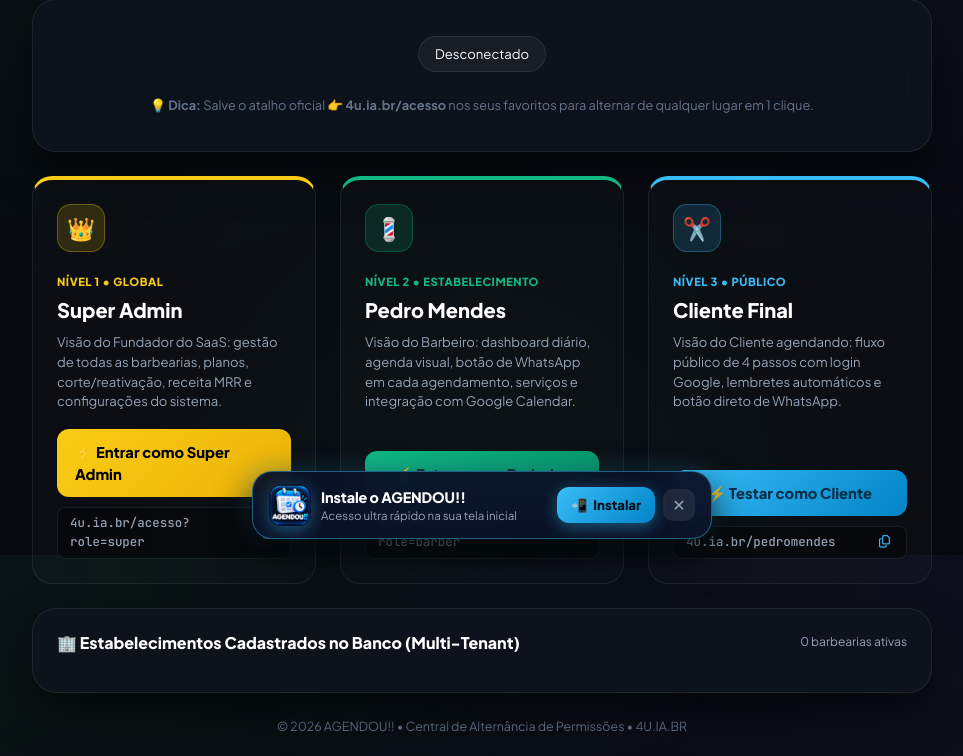
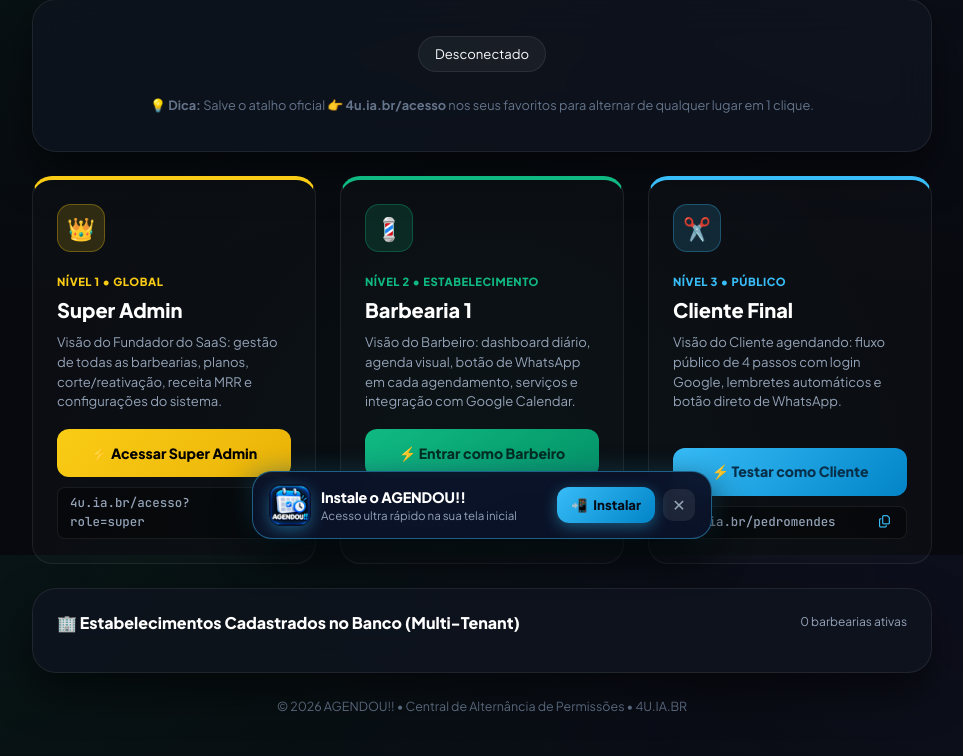
Before and after one commit to 4u-Labs/agendou, a PHP site: page /admin/switch.php in a window 1280 px wide. Shown: the part 245-1001 px from the top of the page, without its empty margins (158-1121 px from the left). After the commit the page ends 957 px from the top, so only its background shows below. Run offline with PHP 8.4, Linux system fonts and the light colour scheme.

Commit message:
fix(switch): standardize super admin button size with 48px height, rename demo tenant to Barbearia 1

```diff
--- a/admin/switch.php
+++ b/admin/switch.php
@@ -26,8 +26,8 @@ if ($roleParam === 'super' || $roleParam === 'superadmin') {
     exit;
 }
 
-if ($roleParam === 'barber' || $roleParam === 'pedromendes') {
-    // Barbearia Pedro Mendes (Tenant 1) ou outro tenant especificado
+if ($roleParam === 'barber' || $roleParam === 'barbearia1' || $roleParam === 'pedromendes') {
+    // Barbearia 1 (Tenant 1) ou outro tenant especificado
     $targetTenantId = ($tenantParam > 0) ? $tenantParam : 1;
 
     // Buscar usuário do tenant
@@ -194,9 +194,9 @@ if ($currentUserRole === 'superadmin') {
         .btn-access {
             width: 100%;
             border-radius: 12px;
-            padding: 12px 18px;
+            padding: 12px 14px;
             font-weight: 800;
-            font-size: 0.92rem;
+            font-size: 0.88rem;
             text-decoration: none;
             display: inline-flex;
             align-items: center;
@@ -207,6 +207,9 @@ if ($currentUserRole === 'superadmin') {
             cursor: pointer;
             margin-top: 18px;
             box-sizing: border-box;
+            white-space: nowrap;
+            min-height: 48px;
+            height: 48px;
         }
 
         .btn-super { background: linear-gradient(135deg, #facc15, #eab308); color: #000; }
@@ -354,7 +357,7 @@ if ($currentUserRole === 'superadmin') {
 
                     <div>
                         <a href="/app/agendou/admin/switch.php?role=super" class="btn-access btn-super">
-                            <span>⚡ Entrar como Super Admin</span>
+                            <span>⚡ Acessar Super Admin</span>
                         </a>
 
                         <div class="url-chip">
@@ -365,13 +368,13 @@ if ($currentUserRole === 'superadmin') {
                 </div>
             </div>
 
-            <!-- NÍVEL 2: BARBEARIA (PEDRO MENDES) -->
+            <!-- NÍVEL 2: BARBEARIA (BARBEARIA 1) -->
             <div class="col-md-4">
                 <div class="level-card level-barber">
                     <div>
                         <div class="level-icon icon-barber">💈</div>
                         <span style="font-size: 0.7rem; font-weight: 800; text-transform: uppercase; color: var(--primary); letter-spacing: 0.05em;">Nível 2 • Estabelecimento</span>
-                        <h3 style="font-size: 1.25rem; font-weight: 800; color: #fff; margin: 6px 0 10px;">Pedro Mendes</h3>
+                        <h3 style="font-size: 1.25rem; font-weight: 800; color: #fff; margin: 6px 0 10px;">Barbearia 1</h3>
                         <p style="font-size: 0.82rem; color: #94a3b8; line-height: 1.5; margin: 0;">
                             Visão do Barbeiro: dashboard diário, agenda visual, botão de WhatsApp em cada agendamento, serviços e integração com Google Calendar.
                         </p>
```
